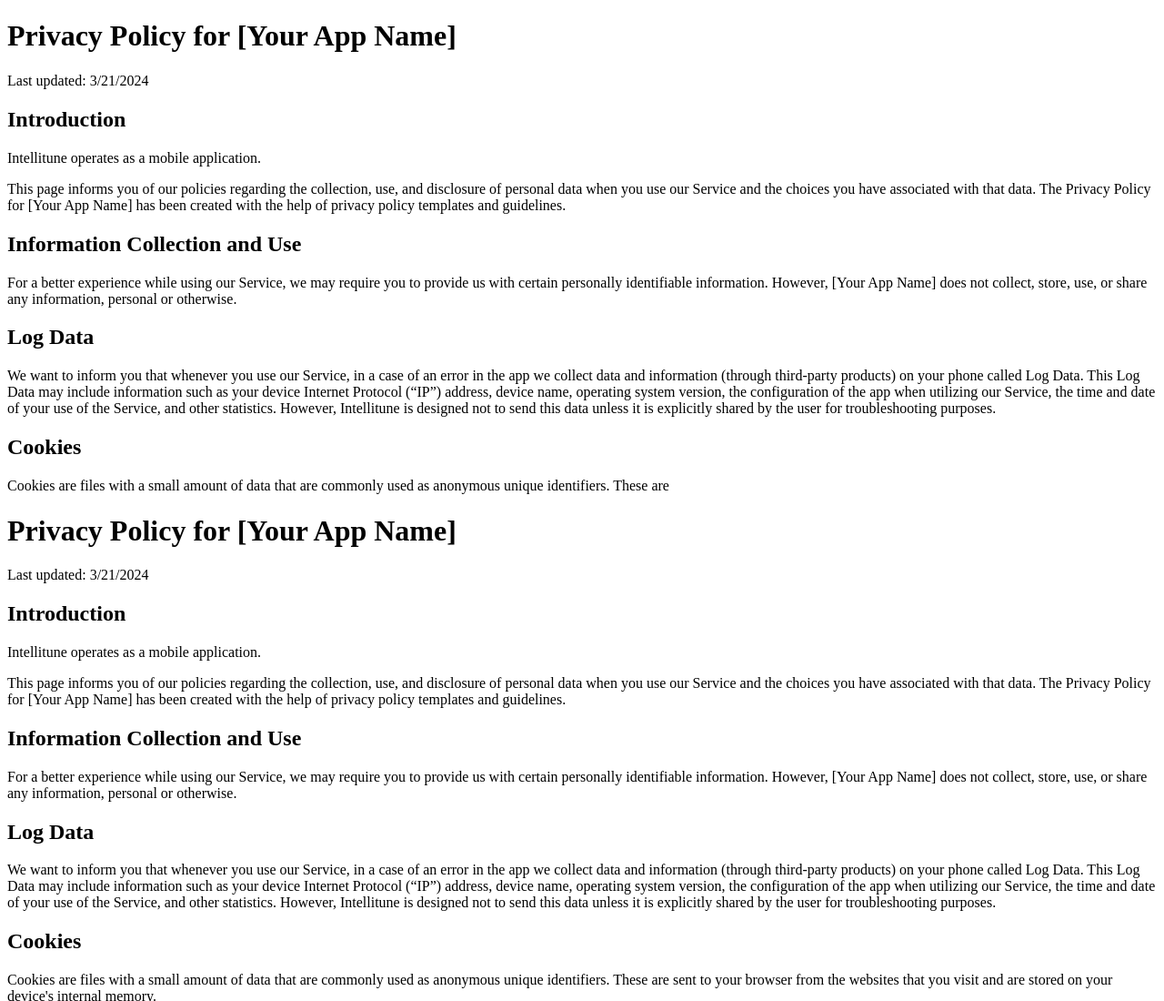
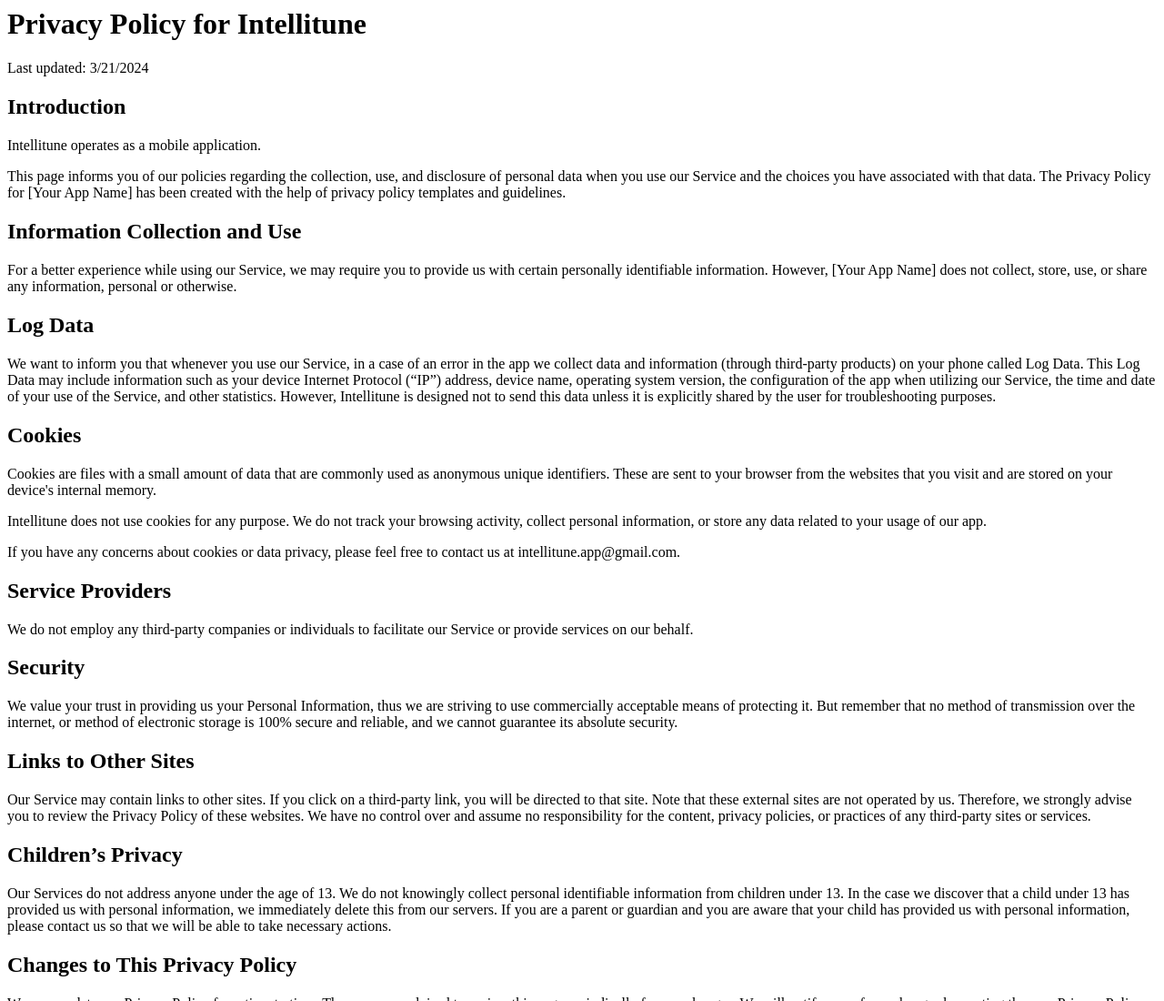
Before and after one commit to charleboisc/charleboisc.github.io, a plain HTML site: page index.html in a window 1280 px wide. Shown: the top 1100 px of the page at 91% size. Drawn offline with Linux system fonts and the light colour scheme.

Commit message:
Update index.html

```diff
--- a/index.html
+++ b/index.html
@@ -1,4 +1,3 @@
-<!DOCTYPE html>
 <html lang="en">
 <head>
     <meta charset="UTF-8">
@@ -6,37 +5,7 @@
     <title>Privacy Policy for Intellitune</title>
 </head>
 <body>
-    <h1>Privacy Policy for [Your App Name]</h1>
-    <p>Last updated: 3/21/2024</p>
-
-    <h2>Introduction</h2>
-    <p>Intellitune operates as a mobile application.</p>
-    <p>This page informs you of our policies regarding the collection, use, and disclosure of personal data when you use our Service and the choices you have associated with that data. The Privacy Policy for [Your App Name] has been created with the help of privacy policy templates and guidelines.</p>
-
-    <h2>Information Collection and Use</h2>
-    <p>For a better experience while using our Service, we may require you to provide us with certain personally identifiable information. However, [Your App Name] does not collect, store, use, or share any information, personal or otherwise.</p>
-
-    <h2>Log Data</h2>
-    <p>We want to inform you that whenever you use our Service, in a case of an error in the
-         app we collect data and information (through third-party products)
-         on your phone called Log Data. This Log Data may include information
-         such as your device Internet Protocol (“IP”) address, device name, operating system version,
-         the configuration of the app when utilizing our Service, the time and date of your use of the Service,
-         and other statistics. However, Intellitune is designed not to send this data unless it is explicitly
-         shared by the user for troubleshooting purposes.</p>
-
-    <h2>Cookies</h2>
-    <p>Cookies are files with a small amount of data that are commonly used as anonymous unique identifiers. These are
-
-    <!DOCTYPE html>
-<html lang="en">
-<head>
-    <meta charset="UTF-8">
-    <meta name="viewport" content="width=device-width, initial-scale=1.0">
-    <title>Privacy Policy for Intellitune</title>
-</head>
-<body>
-    <h1>Privacy Policy for [Your App Name]</h1>
+    <h1>Privacy Policy for Intellitune</h1>
     <p>Last updated: 3/21/2024</p>
 
     <h2>Introduction</h2>
```
